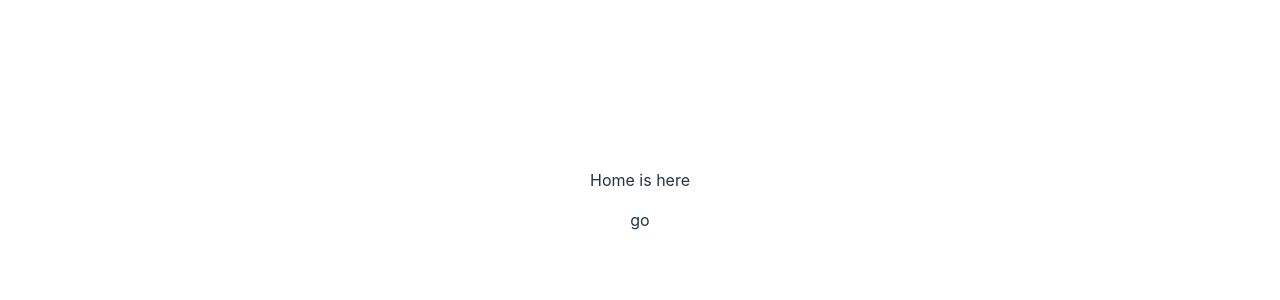
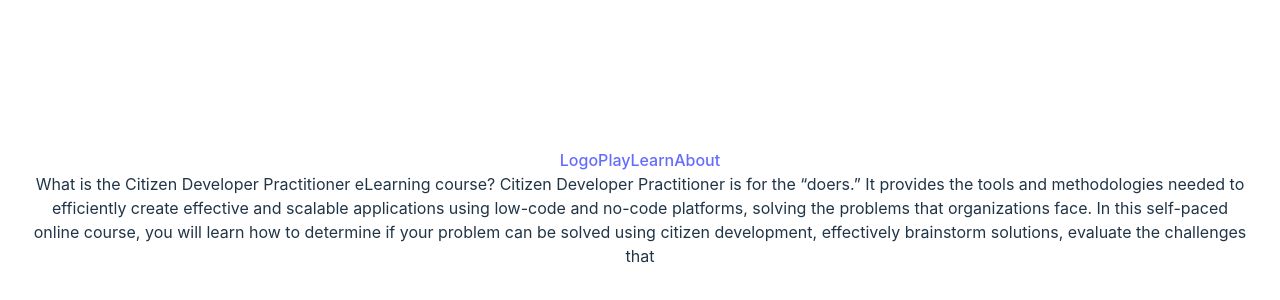
Before and after one commit to RashidBik/bAdfOx_JS, a React (Vite) app: page / in a window 1280 px wide. Shown: the part 192-492 px from the top of the page. Built offline with nearby package versions, Linux system fonts and the light colour scheme.

Commit message:
home page main data was init

```diff
--- a/src/Pages/Home.jsx
+++ b/src/Pages/Home.jsx
@@ -3,8 +3,19 @@ import React from 'react'
 const Home = () => {
   return (
     <div>
-      Home is here
-      <p>go</p>
+        <a href='/'>Logo</a>
+        <a href='/play'>Play</a>
+        <a href='/learn'>Learn</a>
+        <a href='/about'>About</a>
+        <section>
+        What is the Citizen Developer Practitioner eLearning course?
+Citizen Developer Practitioner is for the “doers.” It provides the tools and methodologies needed to
+efficiently create effective and scalable applications using low-code and no-code platforms, solving
+the problems that organizations face. In this self-paced online course, you will learn how to determine
+if your problem can be solved using citizen development, effectively brainstorm solutions, evaluate
+the challenges that
+        </section>
+
     </div>
   )
 }
```
